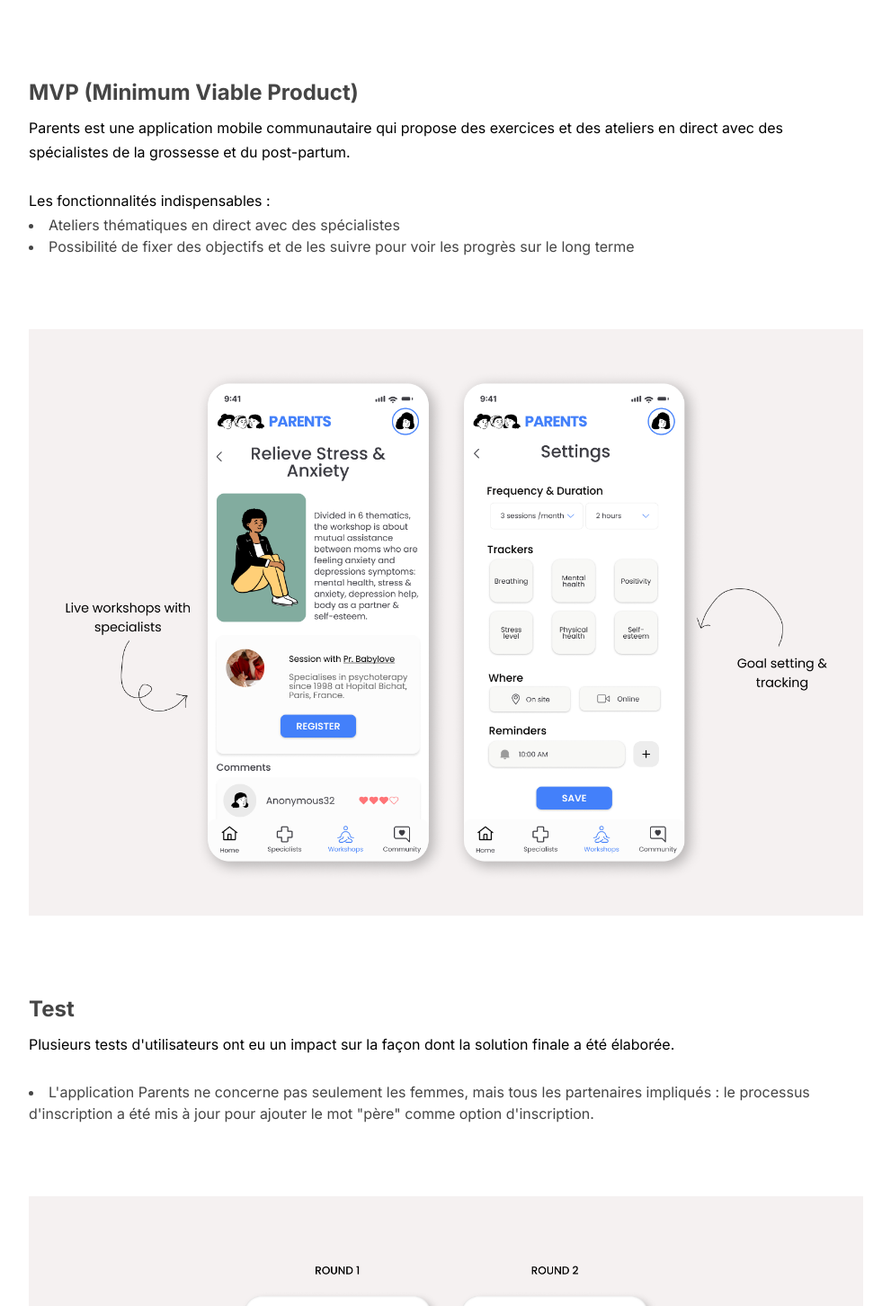
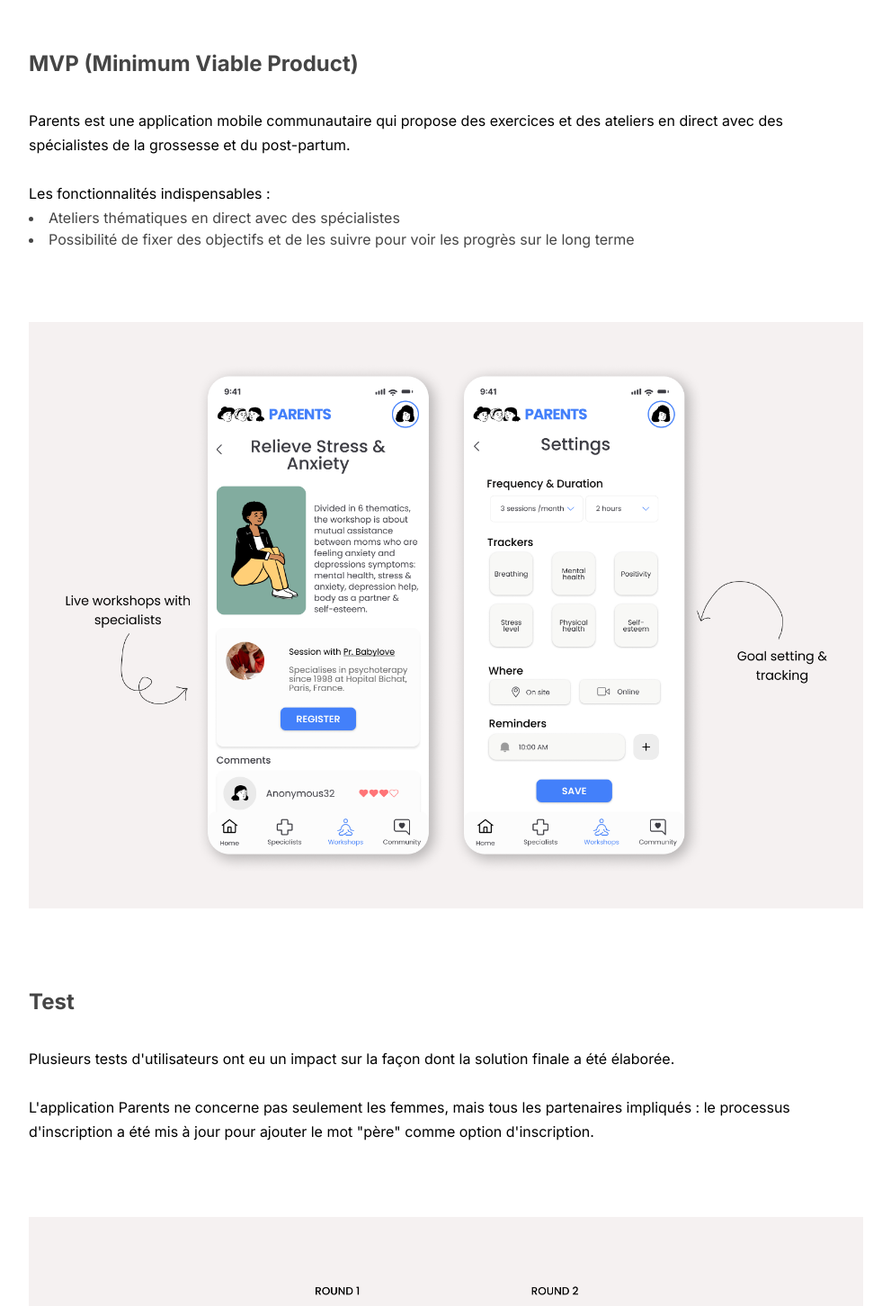
Before and after one commit to camillemennesson/my-portfolio, a PHP site: page /Parents.html in a window 1280 px wide. Shown: the part 5048-6500 px from the top of the page at 90% size, without its empty margins (144-1135 px from the left). Run offline with PHP 8.4, Linux system fonts and the light colour scheme.

Commit message:
update Parents.html and style.css

```diff
--- a/Parents.html
+++ b/Parents.html
@@ -21,8 +21,8 @@
 
     <header class="intro">
         <h1>Parents</h1>
-        <h2>Application mobile pour les parents</h2>
-        <img src="Images/parents hero.gif" alt="Soliguide Image" class="project-image">
+        <h2>Mobile App for Postpartum</h2>
+        <img src="Images/parents hero.gif" alt="Parents Hero" class="project-image">
     </header>
 
     <section class="case-study">
@@ -52,31 +52,31 @@
 
     <div id="sommaire-clic">
         <div class="sections-container">
-        <div class="section" onclick="location.href='#overview'">
+        <div class="section" onclick="location.href='#research'">
             <div class="section-title">
                 Research
             </div>
         </div>
 
-        <div class="section" onclick="location.href='#design-process'">
+        <div class="section" onclick="location.href='#define'">
             <div class="section-title">
                 Define
             </div>
         </div>
 
-        <div class="section" onclick="location.href='#research'">
+        <div class="section" onclick="location.href='#mvp'">
             <div class="section-title">
                 MVP
             </div>
         </div>
 
-        <div class="section" onclick="location.href='#solution'">
+        <div class="section" onclick="location.href='#test'">
             <div class="section-title">
                 Test
             </div>
         </div>
 
-        <div class="section" onclick="location.href='#learnings'">
+        <div class="section" onclick="location.href='#prototype'">
             <div class="section-title">
                 Final Prototype
             </div>
@@ -84,7 +84,7 @@
     </div>
     </div>
 
-    <div class="research">
+    <div id="research">
         <h3>Research</h3>
         <h4> Challenge</h4>
             <p>Les applications existantes se concentrent
@@ -132,7 +132,7 @@
             </p>
         </div>
 
-        <div class="define">
+        <div id="define">
             <h3>Define</h3>
             <h4>Problem Statement</h4>
                 <p>We observed that Mother Mathilda needs a way to find more physical
@@ -156,7 +156,7 @@
                 <img src="Images/Parents UF2.png" alt="Description of image 1" class="site-image">
             </div>
 
-        <div class="mvp">
+        <div id="mvp">
             <h3>MVP (Minimum Viable Product)</h3>
                 <p>Parents est une application mobile communautaire qui propose des exercices
                      et des ateliers en direct avec des spécialistes de la grossesse et du post-partum.
@@ -169,39 +169,35 @@
                 </div>
         </div>
 
-        <div class="test">
+        <div id="test">
             <h3>Test</h3>
                 <p>Plusieurs tests d'utilisateurs ont eu un impact sur la façon dont la solution finale a été élaborée.
-                <br><br><li> L'application Parents ne concerne pas seulement les femmes, mais tous les partenaires impliqués :
+                <br><br>L'application Parents ne concerne pas seulement les femmes, mais tous les partenaires impliqués :
                      le processus d'inscription a été mis à jour pour ajouter le mot "père" comme option d'inscription.
-                    </li>
                 </p>
                 <div class="image-item">
                     <img src="Images/parents test2.png" alt="Description of image 1" class="site-image">
                 </div>
                 <p>
-                    <li>Les utilisateurs sont là pour trouver des solutions fiables et à long terme
+                    Les utilisateurs sont là pour trouver des solutions fiables et à long terme
                         à leurs problèmes post-partum : nous avons ajouté des critères liés au corps
-                        et à l'esprit pour suivre les ateliers. </li>
+                        et à l'esprit pour suivre les ateliers.
                 </p>
                 <div class="image-item">
                     <img src="Images/Parents TEST GOALS.png" alt="Description of image 1" class="site-image">
                 </div>
         </div>
 
-        <div class="prototype">
+        <div id="prototype">
             <h3>Final Prototype</h3>
             <h4>UI: Dersign Principles</h4>
-                <p><li>Clair : les parents qui utilisent l'application sont déjà dans un état d'esprit
-                     stressant et accablant. Le contenu et l'architecture de l'application sont
-                     simples et faciles à comprendre
-                </li>
-                <li>Positif : l'application utilise un ton positif et encourageant dans son contenu
-                </li>
-                <li>Responsabilisant : les parents sont ici pour une raison spécifique,
-                    à la recherche d'informations directes et véridiques. Le contenu et
-                     les couleurs de l'application traduisent l'autonomisation des utilisateurs
-                </li>
+                <p><b>Clair</b> : les parents qui utilisent l'application sont déjà dans un état d'esprit
+                    stressant et accablant. Le contenu et l'architecture de l'application sont
+                    simples et faciles à comprendre
+                <br><br><b>Positif </b>: l'application utilise un ton positif et encourageant dans son contenu
+                <br><br><b>Responsabilisant </b>: les parents sont ici pour une raison spécifique,
+                à la recherche d'informations directes et véridiques. Le contenu et
+                    les couleurs de l'application traduisent l'autonomisation des utilisateurs
                 </p>
                 <div class="image-item">
                     <img src="Images/Parents DESIGN PRINCIPLES.png" alt="Description of image 1" class="site-image">
--- a/style.css
+++ b/style.css
@@ -188,6 +188,7 @@ section {
     font-family: 'Inter', sans-serif;
     }
 
+
 .project {
     flex: 1 1 calc(50% - 20px); /* 2 columns on large screens */
     padding: 8px; /* Increased padding for larger project boxes */
@@ -246,7 +247,7 @@ a {
 
 .case-study h3 {
     font-size: 1.5rem;
-    margin-top: 1rem;
+    margin-top: 4rem;
 }
 
 .case-study p {
@@ -330,9 +331,6 @@ a {
     box-shadow: 0 4px 6px -1px rgba(0, 0, 0, 0.1);
 }
 
-.research h3 {
-    margin-top: 80px;
-}
 
 .sections-container {
     display: flex;
@@ -388,6 +386,14 @@ a {
     font-weight: 400;
     font-size: 18px;
     text-decoration: underline;
+}
+
+#mvp h3 {
+    margin-bottom: 32px;
+}
+
+#test h3 {
+    margin-bottom: 32px;
 }
 
 @media (max-width: 768px)
```
